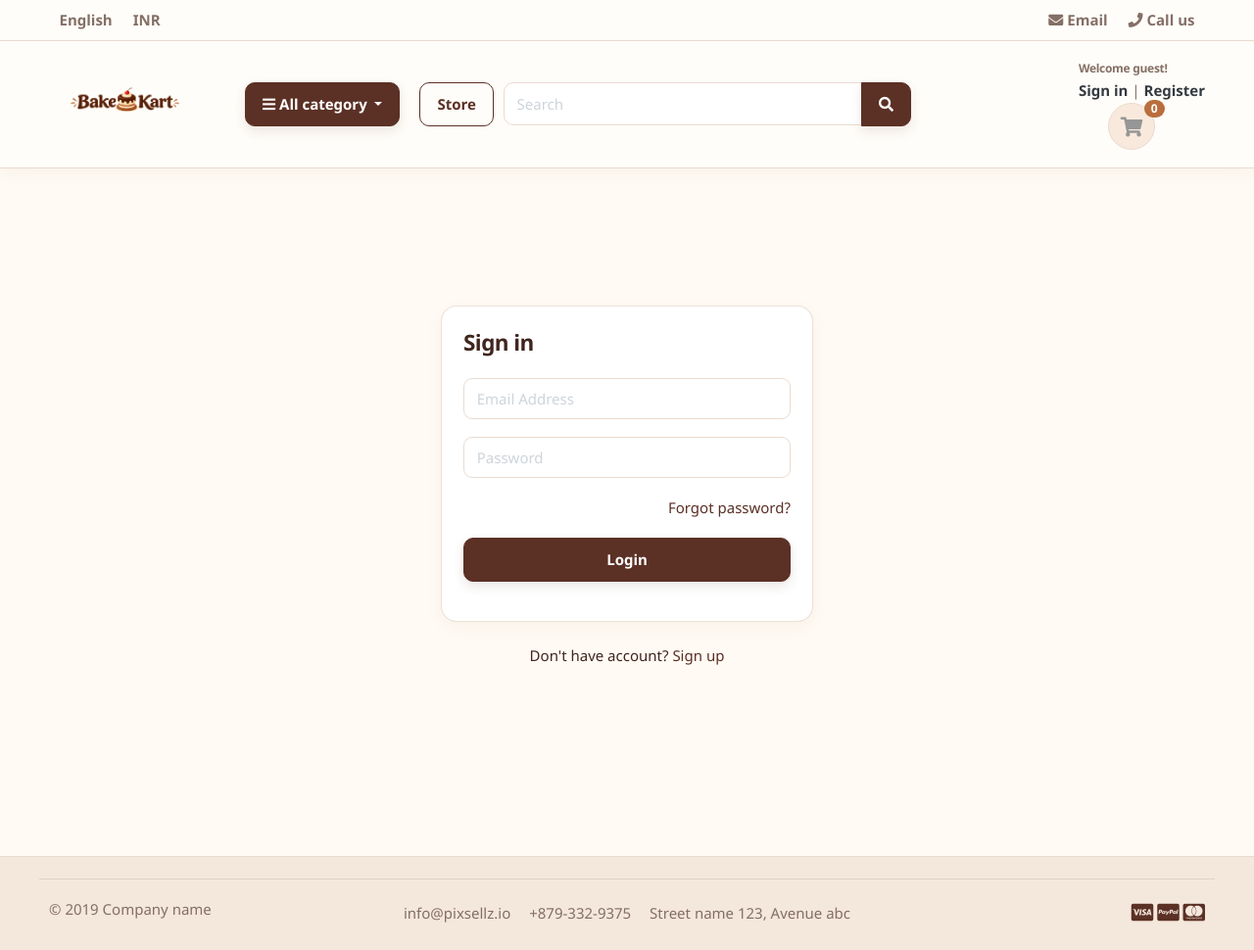
After one commit to nishchith-tech29/Django-BakeKart, a Django app: page /accounts/login/ in a window 1280 px wide. The commit adds this page. Shown: the whole page at 98% size. Run offline with Django 5.2, Linux system fonts and the light colour scheme; data that the repository does not hold is empty; parts of the project's set-up code (start-up, migrations or seed data) failed here and were passed over; some libraries are stand-ins or nearby versions; some web fonts are replaced.

Commit message:
56 Login Functionality

```diff
--- a/accounts/views.py
+++ b/accounts/views.py
@@ -3,6 +3,7 @@ from django.shortcuts import render, redirect
 from django.contrib import messages
 from .models import Account
 from .forms import RegistrationForm
+from django.contrib.auth import authenticate, login as auth_login, logout as auth_logout
 
 
 def register(request):
@@ -49,8 +50,24 @@ def register(request):
 
 
 def login(request):
+    if request.method == 'POST':
+        email = request.POST.get('email')
+        password = request.POST.get('password')
+
+        user = Account.objects.filter(email=email).first()
+
+        if user is not None and user.check_password(password):
+            # Perform login logic here (e.g., set session, redirect to dashboard)
+            messages.success(request, 'You have successfully logged in.')
+            return redirect('home')  # Replace 'dashboard' with your desired URL name
+        else:
+            messages.error(request, 'Invalid email or password.')
     return render(request, 'accounts/login.html')
 
 
 def logout(request):
-    pass
+
+    auth_logout(request)
+    # Perform logout logic here (e.g., clear session, redirect to login page)
+    messages.success(request, 'You have successfully logged out.')
+    return redirect('login')  # Replace 'login' with your desired URL name
--- /dev/null
+++ b/templates/accounts/login.html
@@ -0,0 +1,41 @@
+{% extends "base.html" %}
+
+
+
+{% block content %}
+
+<!-- ========================= SECTION CONTENT ========================= -->
+<section class="section-conten padding-y" style="min-height:84vh">
+
+<!-- ============================ COMPONENT LOGIN   ================================= -->
+	<div class="card mx-auto" style="max-width: 380px; margin-top:100px;">
+      <div class="card-body">
+      <h4 class="card-title mb-4">Sign in</h4>
+      <form action="{% url 'login' %}" method="POST">
+          {% csrf_token %}
+          {% include 'includes/alerts.html' %}
+          <div class="form-group">
+			 <input type="email" class="form-control" placeholder="Email Address" >
+          </div> <!-- form-group// -->
+          <div class="form-group">
+			<input type="password" class="form-control" placeholder="Password" >
+          </div> <!-- form-group// -->
+
+          <div class="form-group">
+          	<a href="#" class="float-right">Forgot password?</a>
+
+          </div> <!-- form-group form-check .// -->
+          <div class="form-group">
+              <button type="submit" class="btn btn-primary btn-block"> Login  </button>
+          </div> <!-- form-group// -->
+      </form>
+      </div> <!-- card-body.// -->
+    </div> <!-- card .// -->
+
+     <p class="text-center mt-4">Don't have account? <a href="{% url 'register' %}">Sign up</a></p>
+     <br><br>
+<!-- ============================ COMPONENT LOGIN  END.// ================================= -->
+
+
+</section>
+{% endblock %}
--- a/templates/includes/nav.html
+++ b/templates/includes/nav.html
@@ -122,14 +122,21 @@ name="keyword">
 <small class="title text-muted">
 Welcome guest!
 </small>
-
+{% if not user.is_authenticated %}
 <div>
 <a href="{% url 'login' %}">Sign in</a>
 <span class="dark-transp"> | </span>
 <a href="{% url 'register' %}">Register</a>
 </div>
 
+{% else %}
+<div>
+<a href="{% url 'dashboard' %}">Dashboard</a>
+<span class="dark-transp"> | </span>
+<a href="{% url 'logout' %}">Logout</a>
+
 </div>
+{% endif %}
 
 <a href="{% url 'cart' %}" class="widget-header pl-3 ml-3">
 
```
